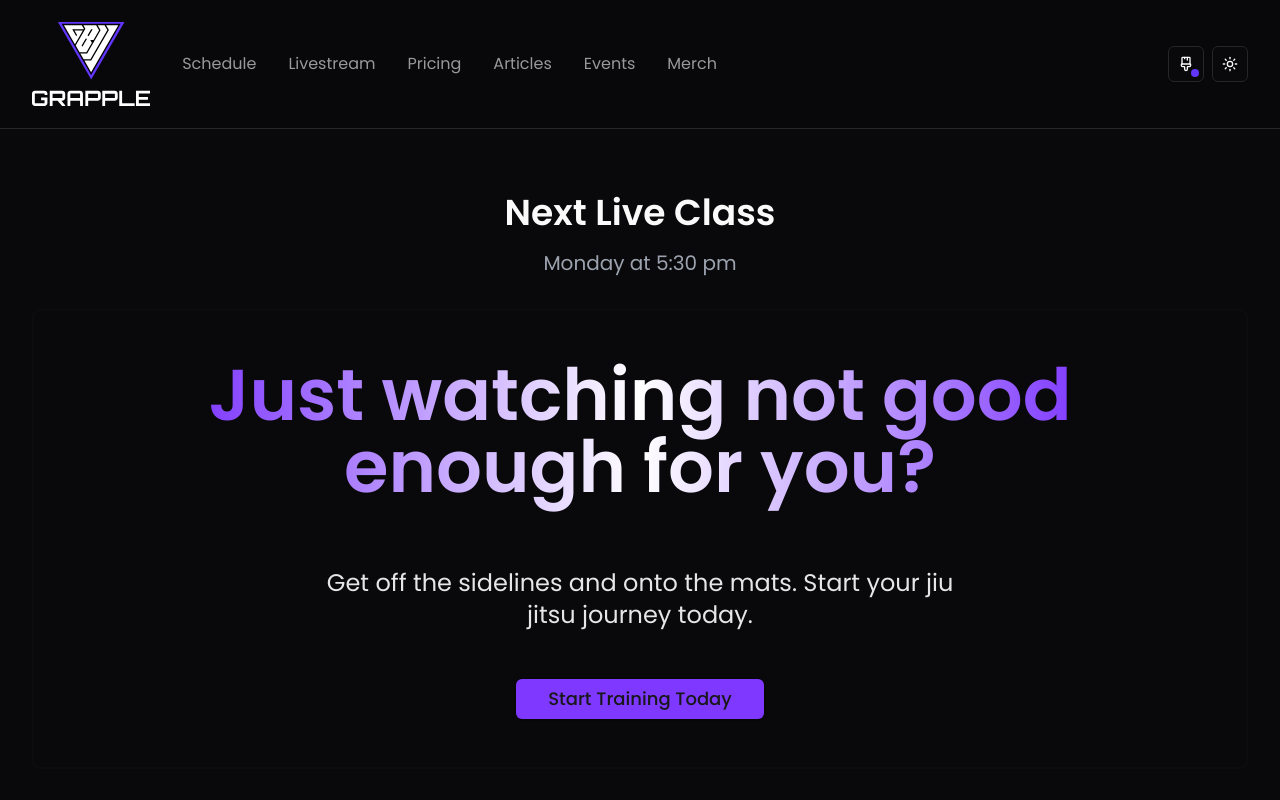
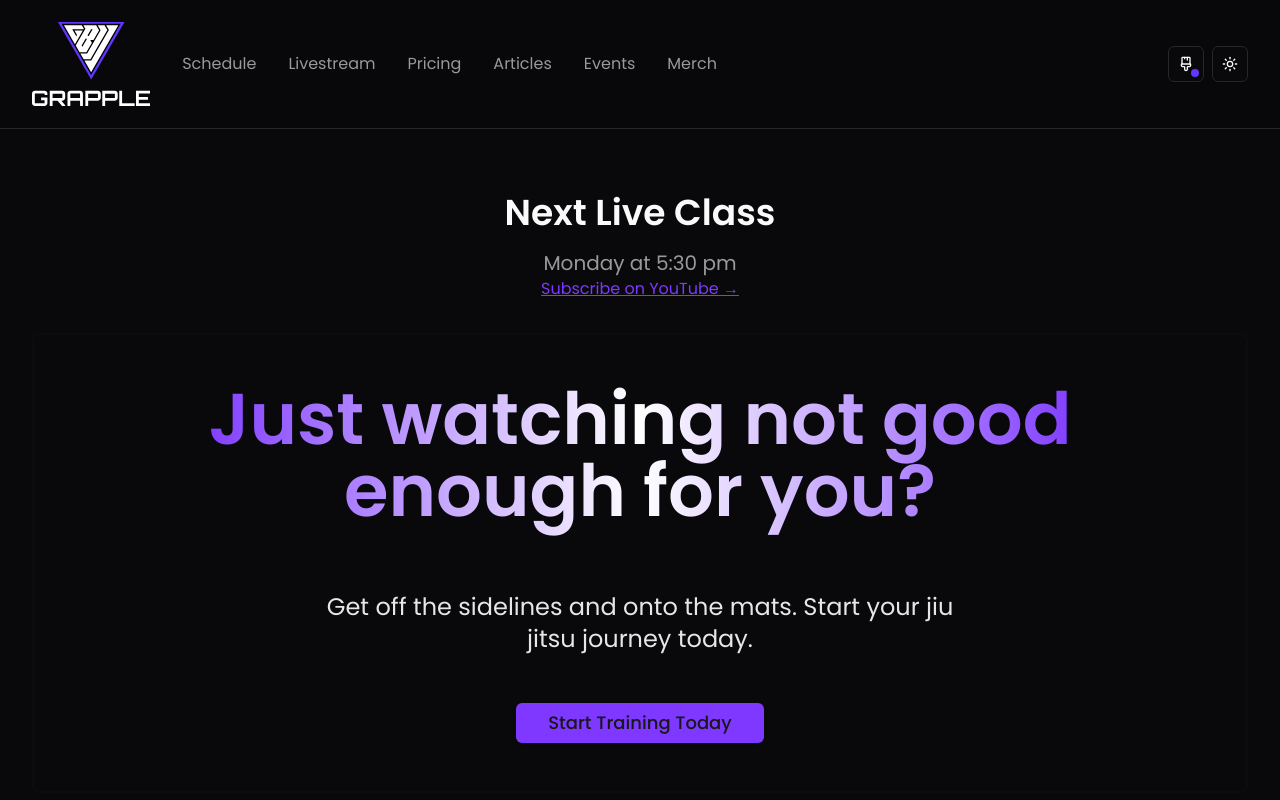
Before and after one commit to jchiatt/grapplebjj.com, a Next.js app: page /livestream in a window 1280 px wide. Shown: the top 800 px of the page. Built offline with nearby package versions, Linux system fonts and the light colour scheme; no server answers; a web font is replaced by a local one.

Commit message:
make livestream click close sheet

```diff
--- a/src/components/layout/mobile-nav.tsx
+++ b/src/components/layout/mobile-nav.tsx
@@ -68,9 +68,7 @@ export function MobileNav() {
         </SheetHeader>
         <nav className="flex flex-col gap-4 mt-6">
           <NavLink href="/schedule">Schedule</NavLink>
-          <SheetClose asChild>
-            <LivestreamLink />
-          </SheetClose>
+          <LivestreamLink mobile={true} />
           <NavLink href="/pricing">Pricing</NavLink>
           <NavLink href="/articles">Articles</NavLink>
           <NavLink href="/events">Events</NavLink>
--- a/src/components/livestream/livestream-content.tsx
+++ b/src/components/livestream/livestream-content.tsx
@@ -4,6 +4,7 @@ import { useLiveStream } from "./livestream-context";
 import { CallToAction } from "../ui/call-to-action";
 import { Headline } from "../ui/headline";
 import { getNextLiveStreamedClass, formatTime } from "@/lib/schedule";
+import Link from "next/link";
 
 export default function LiveStreamContent() {
   const { liveStatus, isLoading } = useLiveStream();
@@ -52,12 +53,22 @@ export default function LiveStreamContent() {
     <div className="space-y-8 max-w-7xl mx-auto px-4 sm:px-6 lg:px-8 py-16">
       <div className="text-center">
         <h1 className="text-4xl font-bold mb-4">Next Live Class</h1>
-        <p className="text-xl text-gray-400">
+        <p className="text-xl text-foreground/60">
           {nextClass
             ? `${
                 nextClass.day.charAt(0).toUpperCase() + nextClass.day.slice(1)
               } at ${formatTime(nextClass.class.start)}`
             : "Coming Soon"}
+        </p>
+        <p className="text-md text-primary">
+          <Link
+            href="https://www.youtube.com/@mississippibjj"
+            target="_blank"
+            className="underline"
+            rel="noopener noreferrer"
+          >
+            Subscribe on YouTube &rarr;
+          </Link>
         </p>
       </div>
 
--- a/src/components/livestream/livestream-link.tsx
+++ b/src/components/livestream/livestream-link.tsx
@@ -2,9 +2,29 @@
 
 import Link from "next/link";
 import { useLiveStream } from "./livestream-context";
+import { SheetClose } from "../ui/sheet";
 
-export function LivestreamLink() {
+export function LivestreamLink({ mobile }: { mobile?: boolean }) {
   const { liveStatus, isLoading } = useLiveStream();
+
+  if (mobile) {
+    return (
+      <SheetClose asChild>
+        <Link
+          href="/livestream"
+          className="relative flex items-center gap-2 text-foreground/60 transition-colors hover:text-foreground/80"
+        >
+          {!isLoading && liveStatus?.isLive && (
+            <span className="absolute -left-3 flex h-2 w-2">
+              <span className="animate-ping absolute inline-flex h-full w-full rounded-full bg-red-400 opacity-75"></span>
+              <span className="relative inline-flex rounded-full h-2 w-2 bg-red-500"></span>
+            </span>
+          )}
+          Livestream
+        </Link>
+      </SheetClose>
+    );
+  }
 
   return (
     <Link
```
